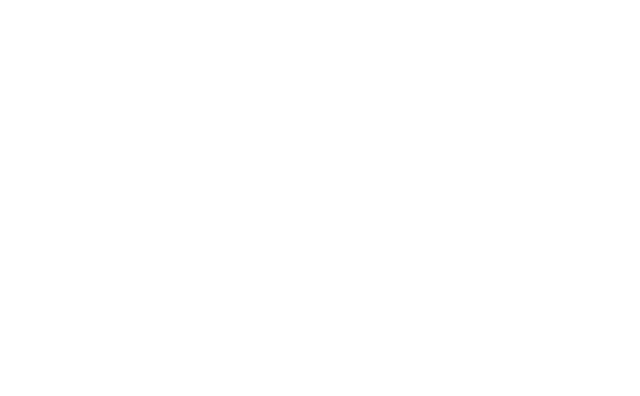
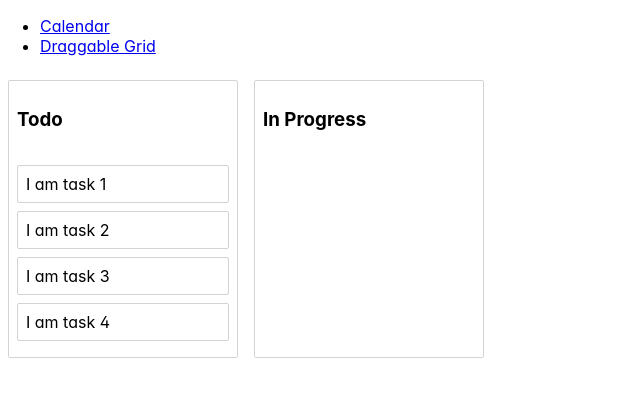
Before and after one commit to heli2000/react_components, a React (Create React App) app: page /draggable-grid in a window 1280 px wide. Before the commit this address had no page. Shown: the top 396 px of the page, without its empty margins (0-640 px from the left). Built offline with nearby package versions, Linux system fonts and the light colour scheme.

Commit message:
draggable component

```diff
--- a/package.json
+++ b/package.json
@@ -3,18 +3,18 @@
   "version": "0.1.0",
   "private": true,
   "dependencies": {
+    "@emotion/styled": "^11.11.5",
     "@testing-library/jest-dom": "^5.17.0",
     "@testing-library/react": "^13.4.0",
     "@testing-library/user-event": "^13.5.0",
     "moment": "^2.30.1",
-    "primeicons": "^7.0.0",
     "primereact": "^10.6.5",
     "react": "^18.3.1",
+    "react-beautiful-dnd": "^13.1.1",
     "react-big-calendar": "^1.12.1",
     "react-dom": "^18.3.1",
     "react-router-dom": "^6.23.1",
     "react-scripts": "5.0.1",
-    "react-transition-group": "^4.4.5",
     "web-vitals": "^2.1.4"
   },
   "scripts": {
--- a/src/App.jsx
+++ b/src/App.jsx
@@ -1,16 +1,23 @@
 import { Link, Outlet } from "react-router-dom";
+import { PrimeReactProvider } from "primereact/api";
 import "./App.css";
+import "primereact/resources/themes/lara-light-cyan/theme.css";
 
 function App() {
   return (
+    <PrimeReactProvider>
       <div>
         <ul>
           <li>
             <Link to={"/calendar"}>Calendar</Link>
           </li>
+          <li>
+            <Link to={"/draggable-grid"}>Draggable Grid</Link>
+          </li>
         </ul>
         <Outlet />
       </div>
+    </PrimeReactProvider>
   );
 }
 
--- a/src/Components/Calendar/index.jsx
+++ b/src/Components/Calendar/index.jsx
@@ -3,6 +3,7 @@
 import { Calendar, momentLocalizer } from "react-big-calendar";
 import events from "./events";
 import "react-big-calendar/lib/css/react-big-calendar.css";
+import { Button } from "primereact/button";
 
 const localizer = momentLocalizer(moment);
 
--- /dev/null
+++ b/src/Components/DraggableGrid/Column.jsx
@@ -0,0 +1,57 @@
+import React from "react";
+import styled from "@emotion/styled";
+import Task from "./Task";
+import { Droppable, Draggable } from "react-beautiful-dnd";
+
+const Container = styled("div")`
+  margin: 8px;
+  border-radius: 2px;
+  border: 1px solid lightgrey;
+  display: flex;
+  flex-direction: column;
+  width: 230px;
+  background: white;
+`;
+const Title = styled("h3")`
+  padding: 8px;
+`;
+
+const TaskList = styled("div")`
+  padding: 8px;
+  flex-grow: 1;
+  min-height: 100px;
+  transition: background-color ease 0.2s;
+  background-color: ${props =>
+    props.isDraggingOver ? "palevioletred" : "white"};
+`;
+const Column = ({ tasks, column, index }) => {
+  return (
+    <Draggable draggableId={column.id} index={index} type="column">
+      {provided => (
+        <Container
+          ref={provided.innerRef}
+          {...provided.draggableProps}
+          {...provided.dragHandleProps}
+        >
+          <Title>{column.title}</Title>
+          <Droppable droppableId={column.id} type="task">
+            {(provided, snapshot) => (
+              <TaskList
+                isDraggingOver={snapshot.isDraggingOver}
+                ref={provided.innerRef}
+                {...provided.droppableProps}
+              >
+                {tasks.map((task, index) => (
+                  <Task key={task.id} task={task} index={index} />
+                ))}
+                {provided.placeholder}
+              </TaskList>
+            )}
+          </Droppable>
+        </Container>
+      )}
+    </Draggable>
+  );
+};
+
+export default Column;
--- /dev/null
+++ b/src/Components/DraggableGrid/Task.jsx
@@ -0,0 +1,30 @@
+import React from "react";
+import styled from "@emotion/styled";
+import { Draggable } from "react-beautiful-dnd";
+
+const Container = styled("div")`
+  border: 1px solid lightgrey;
+  margin-bottom: 8px;
+  border-radius: 2px;
+  padding: 8px;
+  background: ${(props) => (props.isDragging ? "lightgreen" : "white")};
+`;
+
+const Task = ({ task, index }) => {
+  return (
+    <Draggable draggableId={task.id} index={index} type="task">
+      {(provided, snapshot) => (
+        <Container
+          ref={provided.innerRef}
+          {...provided.dragHandleProps}
+          {...provided.draggableProps}
+          isDragging={snapshot.isDragging}
+        >
+          {task.content}
+        </Container>
+      )}
+    </Draggable>
+  );
+};
+
+export default Task;
--- /dev/null
+++ b/src/Components/DraggableGrid/data.js
@@ -0,0 +1,27 @@
+export default {
+  tasks: {
+    "task-1": { id: "task-1", content: "I am task 1" },
+    "task-2": { id: "task-2", content: "I am task 2" },
+    "task-3": { id: "task-3", content: "I am task 3" },
+    "task-4": { id: "task-4", content: "I am task 4" },
+  },
+  columns: {
+    "column-1": {
+      id: "column-1",
+      title: "Todo",
+      taskIds: ["task-1", "task-2", "task-3", "task-4"],
+    },
+    "column-2": {
+      id: "column-2",
+      title: "In Progress",
+      taskIds: [],
+    },
+    // "column-3": {
+    //   id: "column-3",
+    //   title: "Done",
+    //   taskIds: []
+    // }
+  },
+  // columnOrder: ["column-1", "column-2", "column-3"]
+  columnOrder: ["column-1", "column-2"],
+};
--- /dev/null
+++ b/src/Components/DraggableGrid/index.jsx
@@ -0,0 +1,120 @@
+import React, { useState } from "react";
+import styled from "@emotion/styled";
+import { DragDropContext, Droppable } from "react-beautiful-dnd";
+import initialData from "./data";
+import Column from "./Column";
+
+const Container = styled("div")`
+  display: flex;
+  background-color: ${(props) =>
+    props.isDraggingOver ? "#639ee2" : "inherit"};
+`;
+
+const DraggableGrid = () => {
+  const [starter, setStarter] = useState(initialData);
+
+  const onDragEnd = ({ destination, source, draggableId, type }) => {
+    if (!destination) return;
+    if (
+      destination.droppableId === source.droppableId &&
+      destination.index === source.index
+    ) {
+      return;
+    }
+
+    const start = starter.columns[source.droppableId];
+    const end = starter.columns[destination.droppableId];
+
+    if (type === "column") {
+      console.log(destination, source, draggableId);
+      const newOrder = [...starter.columnOrder];
+      newOrder.splice(source.index, 1);
+      newOrder.splice(destination.index, 0, draggableId);
+
+      setStarter({
+        ...starter,
+        columnOrder: newOrder,
+      });
+      return;
+    }
+
+    if (start === end) {
+      const column = starter.columns[source.droppableId];
+      const taskIds = [...column.taskIds];
+      taskIds.splice(source.index, 1);
+      taskIds.splice(destination.index, 0, draggableId);
+      const newColumn = {
+        ...column,
+        taskIds,
+      };
+      setStarter({
+        ...starter,
+        columns: {
+          ...starter.columns,
+          [column.id]: newColumn,
+        },
+      });
+      return;
+    }
+
+    const startTaskIds = [...start.taskIds];
+    const endTaskIds = [...end.taskIds];
+
+    startTaskIds.splice(source.index, 1);
+    endTaskIds.splice(destination.index, 0, draggableId);
+
+    const newStartColumn = {
+      ...start,
+      taskIds: startTaskIds,
+    };
+    const endTaskColumn = {
+      ...end,
+      taskIds: endTaskIds,
+    };
+
+    setStarter({
+      ...starter,
+      columns: {
+        ...starter.columns,
+        [start.id]: newStartColumn,
+        [end.id]: endTaskColumn,
+      },
+    });
+    console.log("new starter", starter);
+
+    console.log(destination, source, draggableId);
+  };
+
+  return (
+    <DragDropContext onDragEnd={onDragEnd}>
+      <Droppable droppableId="all-column" type="column" direction="horizontal">
+        {(provided, snapshot) => (
+          <Container
+            isDraggingOver={snapshot.isDraggingOver}
+            {...provided.droppableProps}
+            ref={provided.innerRef}
+          >
+            {starter.columnOrder.map((columnId, index) => {
+              const column = starter.columns[columnId];
+              const tasks = column.taskIds.map(
+                (taskId) => starter.tasks[taskId]
+              );
+
+              return (
+                <Column
+                  index={index}
+                  key={column.id}
+                  column={column}
+                  tasks={tasks}
+                />
+              );
+            })}
+            {provided.placeholder}
+          </Container>
+        )}
+      </Droppable>
+    </DragDropContext>
+  );
+};
+
+export default DraggableGrid;
--- a/src/Routing/index.js
+++ b/src/Routing/index.js
@@ -2,6 +2,7 @@
 import { BrowserRouter, Route, Routes } from "react-router-dom";
 import App from "../App";
 import Calendar from "../Components/Calendar";
+import DraggableGrid from "../Components/DraggableGrid";
 
 const index = () => {
   return (
@@ -9,6 +10,7 @@
       <Routes>
         <Route path="/" element={<App />}>
           <Route path="calendar" element={<Calendar />} />
+          <Route path="draggable-grid" element={<DraggableGrid />} />
         </Route>
       </Routes>
     </BrowserRouter>
--- a/src/index.js
+++ b/src/index.js
@@ -7,9 +7,9 @@
 
 const root = ReactDOM.createRoot(document.getElementById("root"));
 root.render(
-  <React.StrictMode>
+  // <React.StrictMode>
     <Routing />
-  </React.StrictMode>
+  // </React.StrictMode>
 );
 
 // If you want to start measuring performance in your app, pass a function
```
Also changed, not shown: 1 other file (tests, documents, lock files or other folders). Lines whose indentation alone changed are shown as unchanged.
